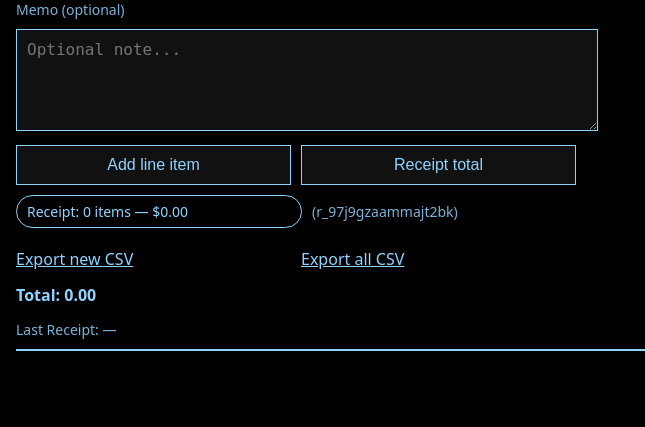
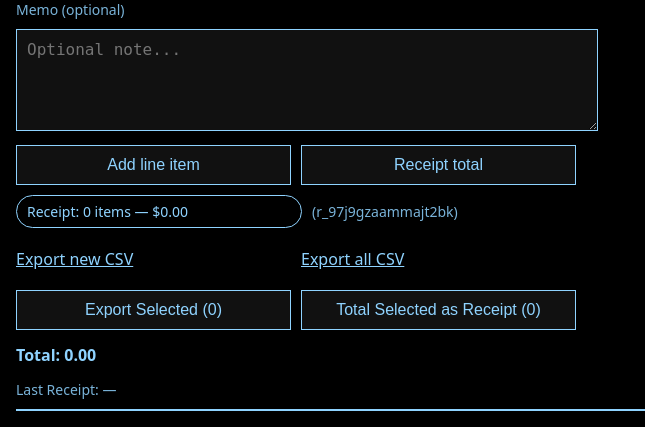
Before and after one commit to jb7452898-cpu/Checkbook-App, a Flask app: page / in a window 1280 px wide. Shown: the part 500-927 px from the top of the page, without its empty margins (0-645 px from the left). Before the commit the page ends 851 px from the top, so only its background shows below. Run offline with Flask 3, Linux system fonts and the light colour scheme; the visitor is signed in with stand-in values (Sample User, id 1); data that the repository does not hold is empty; some libraries are stand-ins or nearby versions.

Commit message:
adding options to both expor and add by individual row to receipt total

```diff
--- a/app.py
+++ b/app.py
@@ -9,6 +9,8 @@ from datetime import datetime, timezone
 import psycopg
 from flask import Flask, request, jsonify, render_template, redirect, url_for, session, Response
 from werkzeug.security import generate_password_hash, check_password_hash
+
+from uuid import uuid4
 
 app = Flask(__name__)
 
@@ -583,7 +585,15 @@ def list_txns():
             "exported_at": r["exported_at"],
         } for r in rows]
 
-    total = str(sum(Decimal(t["amount"]) for t in txns)) if txns else "0.00"
+    # If a receipt has a TOTAL row, count ONLY the total row for that receipt.
+    receipt_ids_with_total = {t["receipt_id"] for t in txns if t["is_receipt_total"]}
+
+    def counts_toward_total(t):
+        if t["receipt_id"] in receipt_ids_with_total:
+            return t["is_receipt_total"]
+        return True
+
+    total = str(sum(Decimal(t["amount"]) for t in txns if counts_toward_total(t))) if txns else "0.00"
     return jsonify({"username": session.get("username"), "txns": txns, "total": total})
 
 @app.post("/api/txns")
@@ -866,6 +876,158 @@ def export_csv():
         headers={"Content-Disposition": f'attachment; filename="{filename}"'},
     )
 
+@app.post("/export_selected.csv")
+@require_login
+def export_selected_csv():
+    user_id = int(session["user_id"])
+    data = request.get_json(force=True)
+    ids = data.get("ids") or []
+
+    # sanitize
+    try:
+        ids = [int(x) for x in ids]
+    except (TypeError, ValueError):
+        return ("Invalid ids", 400)
+
+    if not ids:
+        return ("No rows selected", 400)
+
+    export_time = utc_now_iso()
+
+    header = [
+        "id",
+        "date",
+        "payment_type",
+        "vendor",
+        "item",
+        "amount",
+        "memo",
+        "receipt_id",
+        "is_receipt_total",
+        "exported_at",
+    ]
+
+    if using_postgres():
+        with psycopg.connect(DATABASE_URL) as conn:
+            with conn.cursor() as cur:
+                cur.execute(
+                    """
+                    SELECT
+                      t.id,
+                      t.txn_date,
+                      pt.name AS payment_type,
+                      v.name AS vendor,
+                      COALESCE(vi.name, 'TOTAL') AS item,
+                      t.amount,
+                      t.memo,
+                      t.receipt_id,
+                      t.is_receipt_total
+                    FROM transactions t
+                    JOIN payment_types pt ON pt.id = t.payment_type_id
+                    JOIN vendors v ON v.id = t.vendor_id
+                    LEFT JOIN vendor_items vi ON vi.id = t.vendor_item_id
+                    WHERE t.user_id=%s AND t.id = ANY(%s)
+                    ORDER BY t.txn_date ASC, t.id ASC
+                    """,
+                    (user_id, ids),
+                )
+                rows = cur.fetchall()
+
+                if not rows:
+                    return ("No matching rows", 404)
+
+                # mark exported_at for ALL selected rows (even if already exported)
+                cur.execute(
+                    "UPDATE transactions SET exported_at=%s WHERE user_id=%s AND id = ANY(%s)",
+                    (export_time, user_id, ids),
+                )
+            conn.commit()
+
+        buf = io.StringIO()
+        writer = csv.DictWriter(buf, fieldnames=header)
+        writer.writeheader()
+        for r in rows:
+            writer.writerow({
+                "id": int(r[0]),
+                "date": r[1].isoformat(),
+                "payment_type": r[2],
+                "vendor": r[3],
+                "item": r[4],
+                "amount": str(r[5]),
+                "memo": r[6],
+                "receipt_id": r[7],
+                "is_receipt_total": bool(r[8]),
+                "exported_at": export_time,
+            })
+        csv_text = buf.getvalue()
+
+    else:
+        with sqlite3.connect(SQLITE_PATH) as con:
+            con.execute("PRAGMA foreign_keys = ON;")
+            con.row_factory = sqlite3.Row
+
+            placeholders = ",".join("?" for _ in ids)
+            rows = con.execute(
+                f"""
+                SELECT
+                  t.id,
+                  t.txn_date AS date,
+                  pt.name AS payment_type,
+                  v.name AS vendor,
+                  COALESCE(vi.name, 'TOTAL') AS item,
+                  t.amount,
+                  t.memo,
+                  t.receipt_id,
+                  t.is_receipt_total
+                FROM transactions t
+                JOIN payment_types pt ON pt.id = t.payment_type_id
+                JOIN vendors v ON v.id = t.vendor_id
+                LEFT JOIN vendor_items vi ON vi.id = t.vendor_item_id
+                WHERE t.user_id=? AND t.id IN ({placeholders})
+                ORDER BY t.txn_date ASC, t.id ASC
+                """,
+                (user_id, *ids),
+            ).fetchall()
+
+            if not rows:
+                return ("No matching rows", 404)
+
+            con.execute(
+                f"UPDATE transactions SET exported_at=? WHERE user_id=? AND id IN ({placeholders})",
+                (export_time, user_id, *ids),
+            )
+            con.commit()
+
+            buf = io.StringIO()
+            writer = csv.DictWriter(buf, fieldnames=header)
+            writer.writeheader()
+            for r in rows:
+                writer.writerow({
+                    "id": int(r["id"]),
+                    "date": r["date"],
+                    "payment_type": r["payment_type"],
+                    "vendor": r["vendor"],
+                    "item": r["item"],
+                    "amount": r["amount"],
+                    "memo": r["memo"],
+                    "receipt_id": r["receipt_id"],
+                    "is_receipt_total": bool(r["is_receipt_total"]),
+                    "exported_at": export_time,
+                })
+            csv_text = buf.getvalue()
+
+    filename = f"checkbook_selected_{datetime.now().strftime('%Y%m%d_%H%M%S_%f')}.csv"
+    return Response(
+        csv_text,
+        mimetype="text/csv",
+        headers={
+            "Content-Disposition": f'attachment; filename="{filename}"',
+            "Cache-Control": "no-store, no-cache, must-revalidate, max-age=0",
+            "Pragma": "no-cache",
+        },
+    )
+
+
 @app.post("/api/receipt_total")
 @require_login
 def add_receipt_total():
@@ -925,6 +1087,128 @@ def add_receipt_total():
             con.commit()
             return jsonify({"ok": True, "id": int(cur.lastrowid)})
 
+
+@app.post("/api/receipt_total_selected")
+@require_login
+def receipt_total_selected():
+    user_id = int(session["user_id"])
+    data = request.get_json(force=True)
+    ids = data.get("ids") or []
+
+    try:
+        ids = [int(x) for x in ids]
+    except (TypeError, ValueError):
+        return ("Invalid ids", 400)
+
+    if not ids:
+        return ("No rows selected", 400)
+
+    new_receipt_id = "r_" + uuid4().hex[:12]
+
+    if using_postgres():
+        with psycopg.connect(DATABASE_URL) as conn:
+            with conn.cursor() as cur:
+                # lock rows so double-clicks don't create two totals
+                cur.execute(
+                    """
+                    SELECT id, txn_date, payment_type_id, vendor_id, amount, is_receipt_total
+                    FROM transactions
+                    WHERE user_id=%s AND id = ANY(%s)
+                    FOR UPDATE
+                    """,
+                    (user_id, ids),
+                )
+                rows = cur.fetchall()
+                if not rows:
+                    return ("No matching rows", 404)
+
+                # must be non-total rows only
+                if any(bool(r[5]) for r in rows):
+                    return ("Selection cannot include TOTAL rows.", 400)
+
+                txn_date = rows[0][1]
+                payment_type_id = rows[0][2]
+                vendor_id = rows[0][3]
+
+                # enforce same group
+                for r in rows:
+                    if r[1] != txn_date or r[2] != payment_type_id or r[3] != vendor_id:
+                        return ("Selected rows must share the same date, payment type, and vendor.", 400)
+
+                total_amt = sum(Decimal(str(r[4])) for r in rows).quantize(Decimal("0.01"))
+                memo = f"Receipt total (items: {len(rows)})"
+
+                # assign selected items to new receipt_id
+                cur.execute(
+                    "UPDATE transactions SET receipt_id=%s WHERE user_id=%s AND id = ANY(%s)",
+                    (new_receipt_id, user_id, ids),
+                )
+
+                # insert receipt total row
+                cur.execute(
+                    """
+                    INSERT INTO transactions(
+                      user_id, txn_date, payment_type_id, vendor_id, vendor_item_id,
+                      amount, memo, receipt_id, is_receipt_total
+                    )
+                    VALUES (%s,%s,%s,%s,NULL,%s,%s,%s,TRUE)
+                    RETURNING id
+                    """,
+                    (user_id, txn_date, payment_type_id, vendor_id, str(total_amt), memo, new_receipt_id),
+                )
+                new_id = cur.fetchone()[0]
+            conn.commit()
+        return jsonify({"ok": True, "id": int(new_id), "receipt_id": new_receipt_id})
+
+    else:
+        with sqlite3.connect(SQLITE_PATH) as con:
+            con.execute("PRAGMA foreign_keys = ON;")
+            con.row_factory = sqlite3.Row
+            placeholders = ",".join("?" for _ in ids)
+
+            rows = con.execute(
+                f"""
+                SELECT id, txn_date, payment_type_id, vendor_id, amount, is_receipt_total
+                FROM transactions
+                WHERE user_id=? AND id IN ({placeholders})
+                """,
+                (user_id, *ids),
+            ).fetchall()
+            if not rows:
+                return ("No matching rows", 404)
+
+            if any(bool(r["is_receipt_total"]) for r in rows):
+                return ("Selection cannot include TOTAL rows.", 400)
+
+            txn_date = rows[0]["txn_date"]
+            payment_type_id = rows[0]["payment_type_id"]
+            vendor_id = rows[0]["vendor_id"]
+
+            for r in rows:
+                if r["txn_date"] != txn_date or r["payment_type_id"] != payment_type_id or r["vendor_id"] != vendor_id:
+                    return ("Selected rows must share the same date, payment type, and vendor.", 400)
+
+            total_amt = sum(Decimal(str(r["amount"])) for r in rows).quantize(Decimal("0.01"))
+            memo = f"Receipt total (items: {len(rows)})"
+
+            con.execute(
+                f"UPDATE transactions SET receipt_id=? WHERE user_id=? AND id IN ({placeholders})",
+                (new_receipt_id, user_id, *ids),
+            )
+            cur = con.cursor()
+            cur.execute(
+                """
+                INSERT INTO transactions(
+                  user_id, txn_date, payment_type_id, vendor_id, vendor_item_id,
+                  amount, memo, receipt_id, is_receipt_total
+                )
+                VALUES (?,?,?,?,NULL,?,?,?,1)
+                """,
+                (user_id, txn_date, payment_type_id, vendor_id, str(total_amt), memo, new_receipt_id),
+            )
+            con.commit()
+            return jsonify({"ok": True, "id": int(cur.lastrowid), "receipt_id": new_receipt_id})
+
 if __name__ == "__main__":
     init_db()
     port = int(os.environ.get("PORT", "8000"))
--- a/templates/index.html
+++ b/templates/index.html
@@ -164,6 +164,11 @@
       <a href="/export.csv?all=1" title="Exports everything (does not mark exported)">Export all CSV</a>
     </div>
 
+    <div class="minirow" style="margin-top: 10px;">
+      <button id="exportSelectedBtn">Export Selected (0)</button>
+      <button id="receiptSelectedBtn">Total Selected as Receipt (0)</button>
+    </div>
+
     <div id="msg" class="err"></div>
   </div>
 
@@ -204,6 +209,85 @@
     const receiptTotalBtn = document.getElementById("receiptTotal");
 
     const lastReceiptEl = document.getElementById("lastReceipt");
+
+    const exportSelectedBtn = document.getElementById("exportSelectedBtn");
+    const receiptSelectedBtn = document.getElementById("receiptSelectedBtn");
+
+    const exportSelectedIds = new Set();
+    const receiptSelectedIds = new Set();
+
+    exportSelectedBtn.onclick = async (e) => {
+      e.preventDefault();
+      if (exportSelectedIds.size === 0) {
+        toast("ok", "No rows selected for export.");
+        return;
+      }
+
+      const ids = Array.from(exportSelectedIds);
+
+      const resp = await fetch("/export_selected.csv", {
+        method: "POST",
+        headers: { "Content-Type": "application/json" },
+        body: JSON.stringify({ ids }),
+      });
+
+      if (!resp.ok) {
+        toast("error", "Export failed: " + await resp.text());
+        return;
+      }
+
+      // download response as a file
+      const blob = await resp.blob();
+      const cd = resp.headers.get("Content-Disposition") || "";
+      const match = cd.match(/filename="([^"]+)"/);
+      const filename = match ? match[1] : "checkbook_selected.csv";
+
+      const url = URL.createObjectURL(blob);
+      const a = document.createElement("a");
+      a.href = url;
+      a.download = filename;
+      document.body.appendChild(a);
+      a.click();
+      a.remove();
+      URL.revokeObjectURL(url);
+
+      toast("ok", `Exported ${ids.length} rows.`);
+      exportSelectedIds.clear();
+      updateSelectionButtons();
+      refresh();
+    };
+
+    receiptSelectedBtn.onclick = async (e) => {
+      e.preventDefault();
+      if (receiptSelectedIds.size === 0) {
+        toast("ok", "No rows selected for receipt total.");
+        return;
+      }
+
+      const ids = Array.from(receiptSelectedIds);
+
+      const resp = await fetch("/api/receipt_total_selected", {
+        method: "POST",
+        headers: { "Content-Type": "application/json" },
+        body: JSON.stringify({ ids }),
+      });
+
+      if (!resp.ok) {
+        toast("error", "Receipt total failed: " + await resp.text());
+        return;
+      }
+
+      const out = await resp.json();
+      toast("ok", `Created receipt total for ${ids.length} items.`);
+      receiptSelectedIds.clear();
+      updateSelectionButtons();
+      refresh();
+    };
+
+    function updateSelectionButtons() {
+      exportSelectedBtn.textContent = `Export Selected (${exportSelectedIds.size})`;
+      receiptSelectedBtn.textContent = `Total Selected as Receipt (${receiptSelectedIds.size})`;
+    }
 
     function fmt2(x) { return Number(x).toFixed(2); }
 
@@ -371,6 +455,30 @@
         if (Number.isFinite(n)) amt.classList.add(n < 0 ? "amount-neg" : "amount-pos");
         amt.textContent = `$${fmt2(t.amount)}`;
 
+        // --- Export checkbox ---
+        const exportCb = document.createElement("input");
+        exportCb.type = "checkbox";
+        exportCb.title = "Select for export";
+        exportCb.checked = exportSelectedIds.has(t.id);
+        exportCb.onchange = () => {
+          if (exportCb.checked) exportSelectedIds.add(t.id);
+          else exportSelectedIds.delete(t.id);
+          updateSelectionButtons();
+        };
+
+        // --- Receipt checkbox (disable on TOTAL rows) ---
+        const receiptCb = document.createElement("input");
+        receiptCb.type = "checkbox";
+        receiptCb.title = "Select for receipt total";
+        receiptCb.disabled = !!t.is_receipt_total;
+        receiptCb.checked = receiptSelectedIds.has(t.id);
+        receiptCb.onchange = () => {
+          if (receiptCb.checked) receiptSelectedIds.add(t.id);
+          else receiptSelectedIds.delete(t.id);
+          updateSelectionButtons();
+        };
+
+
         const delBtn = document.createElement("button");
         delBtn.textContent = "Delete";
         delBtn.onclick = async () => {
@@ -380,6 +488,8 @@
           refresh();
         };
 
+        right.appendChild(exportCb);
+        right.appendChild(receiptCb);
         right.appendChild(amt);
         right.appendChild(delBtn);
 
@@ -604,6 +714,7 @@
     dateEl.value = new Date().toISOString().slice(0,10);
     updateReceiptUI();
     updateLastReceiptUI();
+    updateSelectionButtons();
 
     // load dropdowns then list
     (async () => {
```
